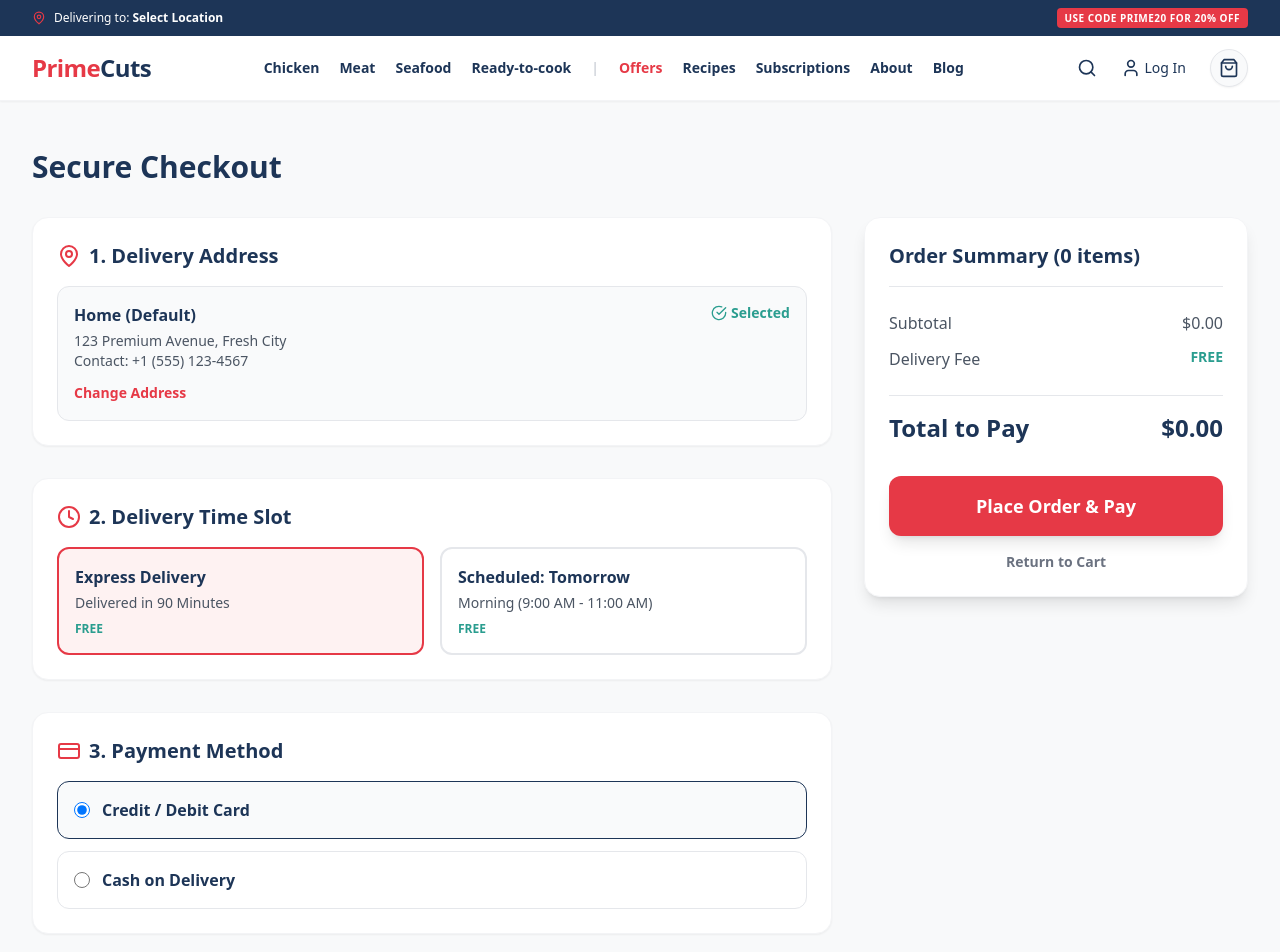
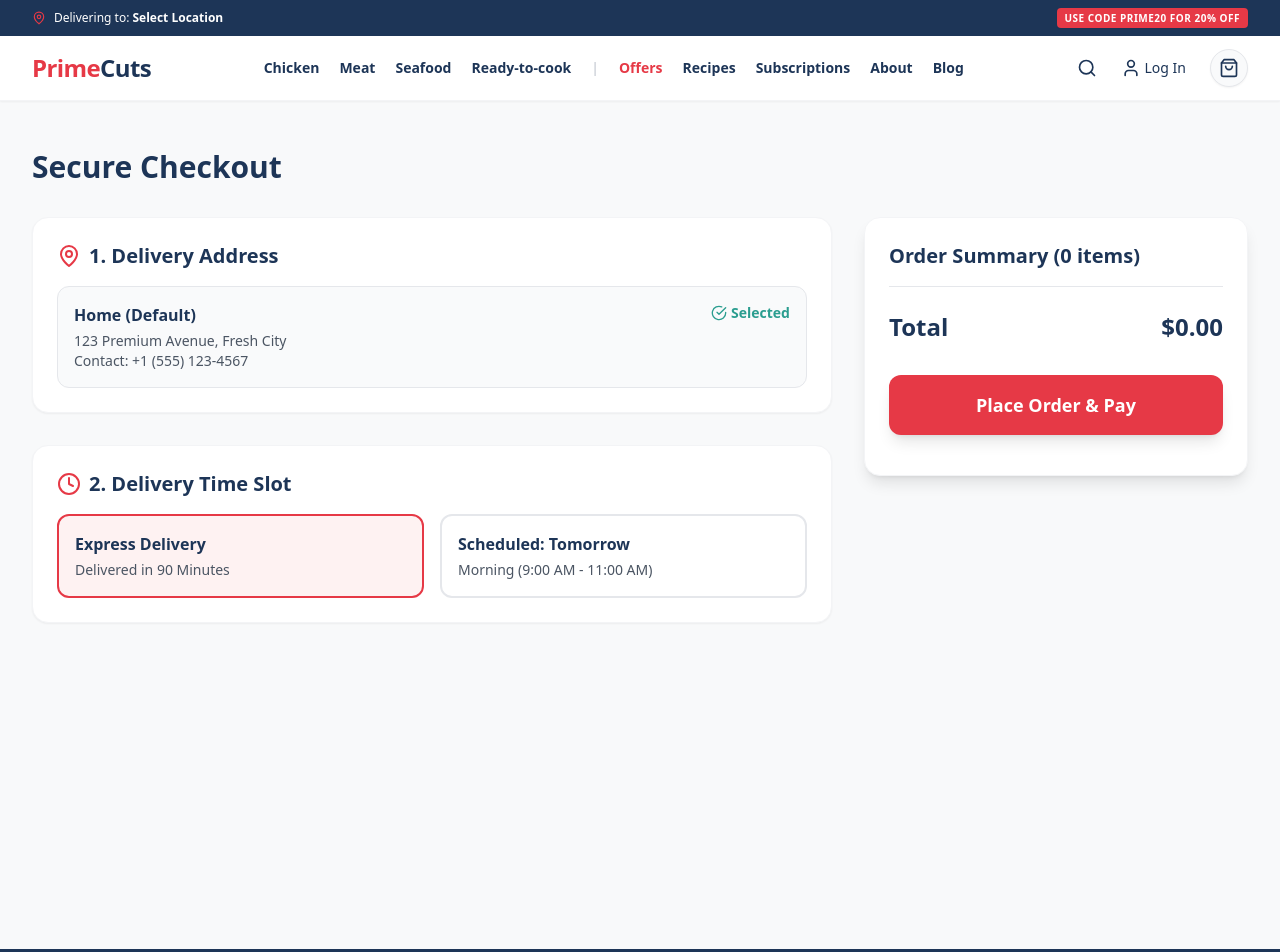
Before and after one commit to kiranmondal943/primecuts, a Next.js app: page /checkout in a window 1280 px wide. Shown: the top 952 px of the page. Built offline with nearby package versions, Linux system fonts and the light colour scheme.

Commit message:
Enhance checkout page with order placement logic
Added delivery slot selection and order placement functionality.

```diff
--- a/src/app/checkout/page.tsx
+++ b/src/app/checkout/page.tsx
@@ -2,121 +2,73 @@
 import { useState, useEffect } from 'react';
 import { useCartStore } from '@/store/useCartStore';
 import { CheckCircle, Clock, MapPin, CreditCard } from 'lucide-react';
+import { useRouter } from 'next/navigation'; // NEW
 import Link from 'next/link';
 
 export default function CheckoutPage() {
-  const { getTotal, getCartCount } = useCartStore();
+  const { getTotal, getCartCount, clearCart } = useCartStore();
   const [isMounted, setIsMounted] = useState(false);
   const [deliverySlot, setDeliverySlot] = useState('90min');
+  const router = useRouter(); // NEW
 
   useEffect(() => setIsMounted(true), []);
+  if (!isMounted) return null;
 
-  if (!isMounted) return null;
+  const handlePlaceOrder = () => {
+    // 1. In a real app, this sends data to the server
+    // 2. Clear the cart
+    clearCart();
+    // 3. Redirect to Success Page with a fake Order ID
+    router.push('/order-success/PC-882910');
+  };
 
   const total = getTotal();
 
   return (
     <div className="max-w-7xl mx-auto px-4 sm:px-6 lg:px-8 py-8 md:py-12">
       <h1 className="text-3xl font-extrabold text-[#1D3557] mb-8">Secure Checkout</h1>
-
       <div className="flex flex-col lg:flex-row gap-8">
-
-        {/* LEFT COLUMN: 1-2 Step Checkout Form */}
         <div className="flex-grow space-y-8">
-
-          {/* Step 1: Delivery Address (Auto-filled mockup) */}
           <div className="bg-white p-6 rounded-2xl shadow-sm border border-gray-100">
             <h2 className="text-xl font-bold text-[#1D3557] mb-4 flex items-center gap-2">
               <MapPin className="text-[#E63946]" /> 1. Delivery Address
             </h2>
             <div className="bg-gray-50 p-4 rounded-xl border border-gray-200 relative">
-              <div className="absolute top-4 right-4 text-[#2A9D8F] flex items-center gap-1 text-sm font-bold">
-                <CheckCircle size={16} /> Selected
-              </div>
+              <div className="absolute top-4 right-4 text-[#2A9D8F] flex items-center gap-1 text-sm font-bold"><CheckCircle size={16} /> Selected</div>
               <p className="font-bold text-[#1D3557]">Home (Default)</p>
               <p className="text-sm text-gray-600 mt-1">123 Premium Avenue, Fresh City</p>
               <p className="text-sm text-gray-600">Contact: +1 (555) 123-4567</p>
-              <button className="mt-3 text-[#E63946] text-sm font-bold hover:underline">Change Address</button>
             </div>
           </div>
-
-          {/* Step 2: Smart Delivery System (Time Slots) */}
           <div className="bg-white p-6 rounded-2xl shadow-sm border border-gray-100">
             <h2 className="text-xl font-bold text-[#1D3557] mb-4 flex items-center gap-2">
               <Clock className="text-[#E63946]" /> 2. Delivery Time Slot
             </h2>
             <div className="grid grid-cols-1 sm:grid-cols-2 gap-4">
-              <div
-                onClick={() => setDeliverySlot('90min')}
-                className={`p-4 rounded-xl border-2 cursor-pointer transition ${deliverySlot === '90min' ? 'border-[#E63946] bg-red-50' : 'border-gray-200 hover:border-red-200'}`}
-              >
+              <div onClick={() => setDeliverySlot('90min')} className={`p-4 rounded-xl border-2 cursor-pointer transition ${deliverySlot === '90min' ? 'border-[#E63946] bg-red-50' : 'border-gray-200'}`}>
                 <p className="font-bold text-[#1D3557]">Express Delivery</p>
                 <p className="text-sm text-gray-600 mt-1">Delivered in 90 Minutes</p>
-                <p className="text-xs font-bold text-[#2A9D8F] mt-2">FREE</p>
               </div>
-              <div
-                onClick={() => setDeliverySlot('tomorrow')}
-                className={`p-4 rounded-xl border-2 cursor-pointer transition ${deliverySlot === 'tomorrow' ? 'border-[#E63946] bg-red-50' : 'border-gray-200 hover:border-red-200'}`}
-              >
+              <div onClick={() => setDeliverySlot('tomorrow')} className={`p-4 rounded-xl border-2 cursor-pointer transition ${deliverySlot === 'tomorrow' ? 'border-[#E63946] bg-red-50' : 'border-gray-200'}`}>
                 <p className="font-bold text-[#1D3557]">Scheduled: Tomorrow</p>
                 <p className="text-sm text-gray-600 mt-1">Morning (9:00 AM - 11:00 AM)</p>
-                <p className="text-xs font-bold text-[#2A9D8F] mt-2">FREE</p>
               </div>
             </div>
           </div>
-
-          {/* Step 3: Payment Method */}
-          <div className="bg-white p-6 rounded-2xl shadow-sm border border-gray-100">
-            <h2 className="text-xl font-bold text-[#1D3557] mb-4 flex items-center gap-2">
-              <CreditCard className="text-[#E63946]" /> 3. Payment Method
-            </h2>
-            <div className="space-y-3">
-              <label className="flex items-center gap-3 p-4 border rounded-xl cursor-pointer bg-gray-50 border-[#1D3557]">
-                <input type="radio" name="payment" defaultChecked className="w-4 h-4 text-[#E63946]" />
-                <span className="font-bold text-[#1D3557]">Credit / Debit Card</span>
-              </label>
-              <label className="flex items-center gap-3 p-4 border rounded-xl cursor-pointer hover:bg-gray-50">
-                <input type="radio" name="payment" className="w-4 h-4 text-[#E63946]" />
-                <span className="font-bold text-[#1D3557]">Cash on Delivery</span>
-              </label>
-            </div>
-          </div>
-
         </div>
 
-        {/* RIGHT COLUMN: Order Summary */}
         <div className="w-full lg:w-96 flex-shrink-0">
           <div className="bg-white p-6 rounded-2xl shadow-lg border border-gray-100 sticky top-24">
             <h2 className="text-xl font-bold text-[#1D3557] mb-6 border-b pb-4">Order Summary ({getCartCount()} items)</h2>
-
-            <div className="space-y-3 mb-6">
-              <div className="flex justify-between text-gray-600">
-                <span>Subtotal</span>
-                <span className="font-medium">${total.toFixed(2)}</span>
-              </div>
-              <div className="flex justify-between text-gray-600">
-                <span>Delivery Fee</span>
-                <span className="text-[#2A9D8F] font-bold text-sm">FREE</span>
-              </div>
-            </div>
-
-            <div className="flex justify-between text-2xl font-extrabold text-[#1D3557] border-t pt-4 mb-8">
-              <span>Total to Pay</span>
+            <div className="flex justify-between text-2xl font-extrabold text-[#1D3557] mb-8">
+              <span>Total</span>
               <span>${total.toFixed(2)}</span>
             </div>
-
-            <button
-              onClick={() => alert("Order Placed Successfully! Generating Invoice...")}
-              className="w-full bg-[#E63946] hover:bg-red-700 text-white py-4 rounded-xl font-bold text-lg transition shadow-lg mb-4"
-            >
+            <button onClick={handlePlaceOrder} className="w-full bg-[#E63946] hover:bg-red-700 text-white py-4 rounded-xl font-bold text-lg transition shadow-lg mb-4">
               Place Order & Pay
             </button>
-            <Link href="/cart" className="block text-center text-sm font-bold text-gray-500 hover:text-[#1D3557]">
-              Return to Cart
-            </Link>
           </div>
         </div>
-
       </div>
     </div>
   );
```
